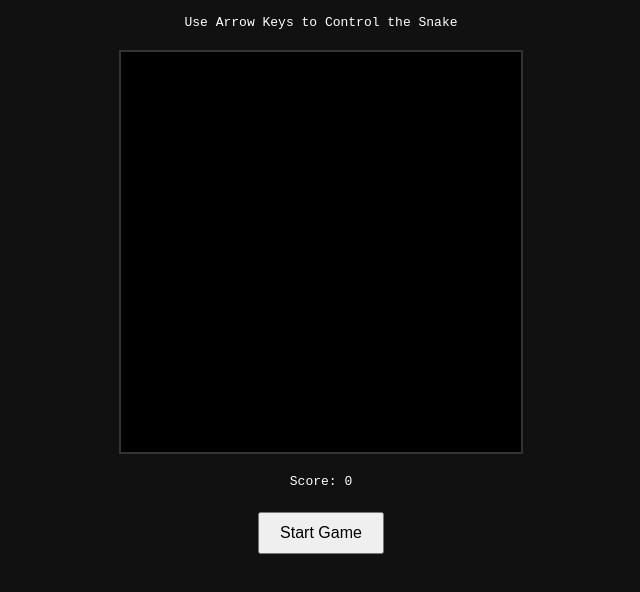
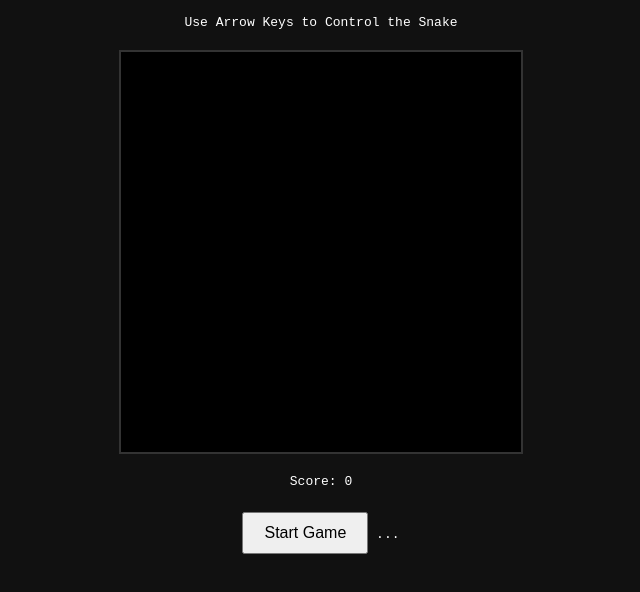
Before and after one commit to Lucaamerico/snake-game, a plain HTML site: page index.html in a window 1280 px wide. Shown: the part 50-642 px from the top of the page, without its empty margins (319-959 px from the left). Drawn offline with Linux system fonts and the light colour scheme.

Commit message:
index.html

```diff
--- a/index.html
+++ b/index.html
@@ -143,5 +143,9 @@
       initGame();
     });
   </script>
+  <body>
+  ...
+  <script src="snake_game.js" defer></script>
 </body>
+
 </html>
```
